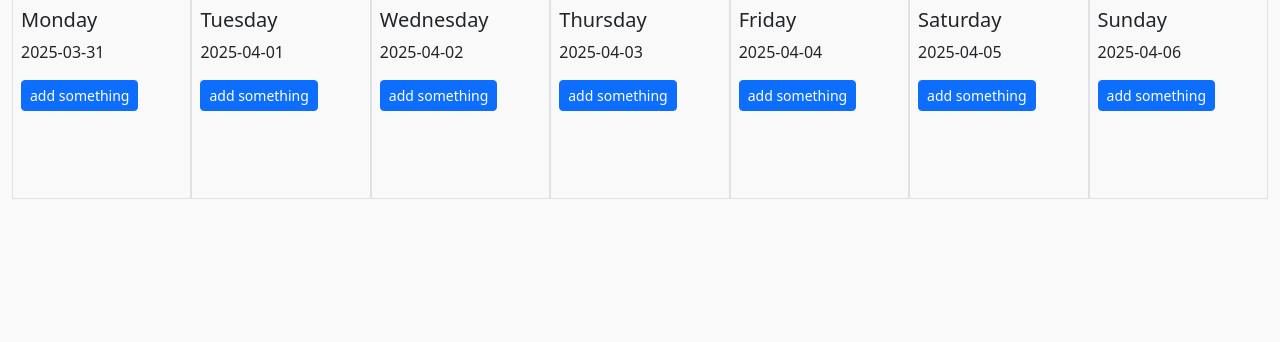
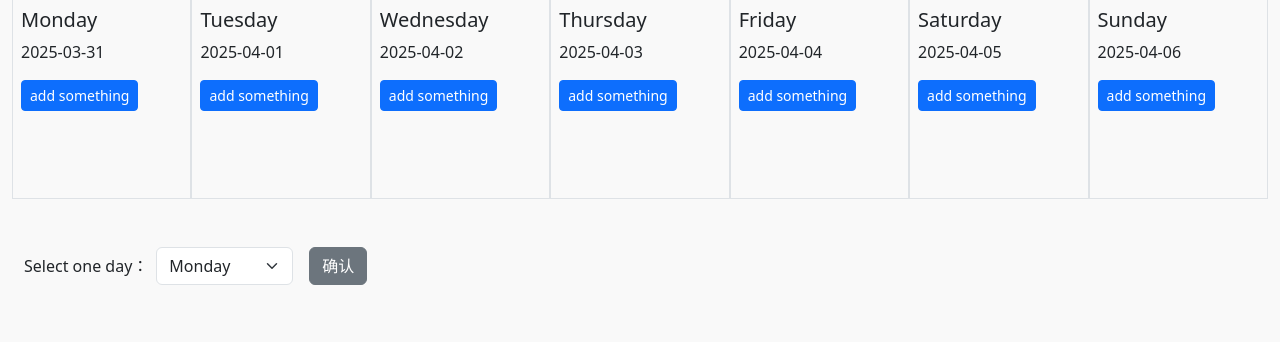
Before and after one commit to HuKaiLiLaJi/FIT5120main, a Flask app: page /epic2 in a window 1280 px wide. Shown: the part 263-605 px from the top of the page. Run offline with Flask 3, Linux system fonts and the light colour scheme; data that the repository does not hold is empty.

Commit message:
analyze calendar is good, but still bugs

```diff
--- a/app/pyfiles/app.py
+++ b/app/pyfiles/app.py
@@ -3,6 +3,7 @@ from datetime import datetime, timedelta
 from models import db, Event
 import calendar
 from openai import OpenAI
+import json
 
 app = Flask(__name__,template_folder='../templates',static_folder='../static')
 app.config['SQLALCHEMY_DATABASE_URI'] = 'sqlite:///calendar.db'
@@ -66,6 +67,76 @@ def get_recommendation():
     result=response.choices[0].message.content
     return jsonify({'message': result})
 
+@app.route('/epic2/events-by-day')
+def get_events_by_day():
+    day_name = request.args.get('day')
+    if not day_name:
+        return jsonify([])
+
+
+    week_dates = get_week_dates()
+
+    target_date = next((d for d in week_dates if d.strftime('%A') == day_name), None)
+
+    if not target_date:
+        return jsonify([])
+    events = Event.query.filter_by(date=target_date).order_by(Event.start_time).all()
+    events_json = [{
+        'title': event.title,
+        'description': event.description,
+        'start_time': event.start_time.strftime('%H:%M'),
+        'end_time': event.end_time.strftime('%H:%M'),
+        'date': event.date.strftime('%Y-%m-%d')
+    } for event in events]
+
+    return jsonify(events_json)
+
+
+@app.route('/analyze-with-deepseek', methods=['POST'])
+def analyze_with_deepseek():
+    data = request.get_json()
+    day = data.get('day')
+
+
+    week_dates = get_week_dates()
+    target_date = next((d for d in week_dates if d.strftime('%A') == day), None)
+
+    if not target_date:
+        return jsonify({'message': 'event data not found'})
+
+    events = Event.query.filter_by(date=target_date).all()
+    events_data = [{
+        'title': e.title,
+        'time': f"{e.start_time.strftime('%H:%M')}-{e.end_time.strftime('%H:%M')}",
+        'description': e.description
+    } for e in events]
+
+
+    response = client.chat.completions.create(
+        model='deepseek-chat',
+        messages=[
+            {
+                "role": "system",
+                "content": "你是一个健康生活助手，请分析用户的事件安排并给出健康建议"
+            },
+            {
+                "role": "user",
+                "content": f"""请分析以下{day}的事件安排是否合理：
+                {json.dumps(events_data, indent=2, ensure_ascii=False)}
+
+                要求：
+                1. 健康评分（1-5分）
+                2. 主要问题
+                3. 改进建议
+                请用英语回答"""
+            }
+        ],
+        stream=False
+    )
+
+
+    analysis_result = response.choices[0].message.content
+    return jsonify({'message': analysis_result})
 
 
 if __name__ == '__main__':
--- a/app/static/calendar.js
+++ b/app/static/calendar.js
@@ -47,3 +47,44 @@ function openAddModal(date) {
       outputBox.textContent = 'Cannot be empty';
     }
   });
+
+  document.getElementById('analyzeBtn').addEventListener('click', async function() {
+    const day = document.getElementById('daySelect').value;
+    const resultDiv = document.getElementById('analysisResult');
+
+    if (!day) {
+      resultDiv.innerHTML = '<div class="alert alert-warning">Please select a day</div>';
+      return;
+    }
+
+    try {
+      resultDiv.innerHTML = '<div class="spinner-border"></div> Analyzing...';
+
+
+      const eventsRes = await fetch(`/epic2/events-by-day?day=${encodeURIComponent(day)}`);
+      const events = await eventsRes.json();
+
+
+      const analysisRes = await fetch('/analyze-with-deepseek', {
+        method: 'POST',
+        headers: {'Content-Type': 'application/json'},
+        body: JSON.stringify({
+          day,
+          events
+        })
+      });
+
+      const result = await analysisRes.json();
+
+      resultDiv.innerHTML = `
+        <div class="alert alert-info">
+          <h5>${day} Analysis</h5>
+          <p>${result.analysis}</p>
+          ${result.suggestion ? `<hr><p><strong>Suggestion:</strong> ${result.suggestion}</p>` : ''}
+        </div>
+      `;
+
+    } catch (error) {
+      resultDiv.innerHTML = `<div class="alert alert-danger">Error: ${error.message}</div>`;
+    }
+  });
--- a/app/templates/calendar.html
+++ b/app/templates/calendar.html
@@ -31,6 +31,7 @@
         <button class="btn btn-sm btn-primary" onclick="openAddModal('{{ day }}')">add something</button>
       </div>
     {% endfor %}
+
   </div>
 
 
@@ -61,6 +62,24 @@
       </div>
     </div>
   </div>
+
+<div class="mt-5 d-flex align-items-center">
+  <label for="daySelect" class="me-2">Select one day：</label>
+  <select id="daySelect" class="form-select w-auto me-3">
+    <option value="Monday">Monday</option>
+    <option value="Tuesday">Tuesday</option>
+    <option value="Wednesday">Wednesday</option>
+    <option value="Thursday">Thursday</option>
+    <option value="Friday">Friday</option>
+    <option value="Saturday">Saturday</option>
+    <option value="Sunday">Sunday</option>
+  </select>
+  <button id='analyzeBtn' class="btn btn-secondary">确认</button>
+</div>
+<div id="analysisResult" class="mt-3"></div>
+
+
+
   <script src="https://cdn.jsdelivr.net/npm/bootstrap@5.3.0/dist/js/bootstrap.bundle.min.js"></script>
   <script src="{{ url_for('static', filename='calendar.js') }}"></script>
 </body>
```
